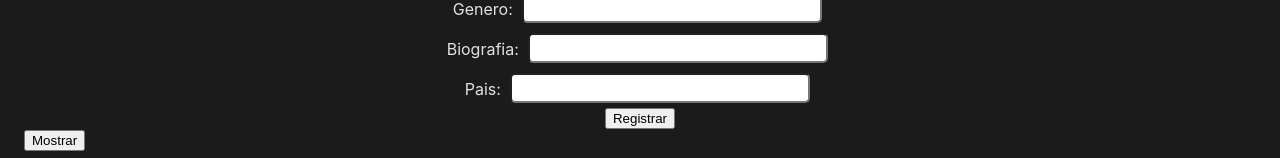
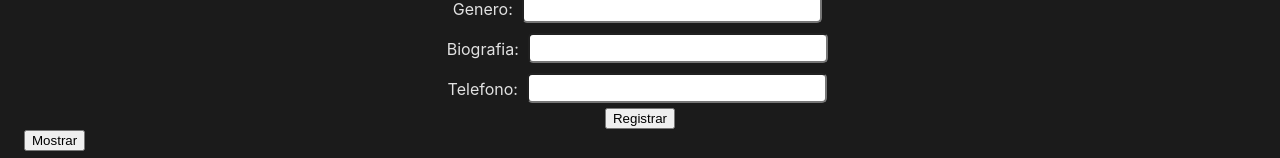
Before and after one commit to Giogap/elem, a React (Create React App) app in the folder blog/: page /formulario in a window 1280 px wide. Shown: the part 170-328 px from the top of the page. Built offline with nearby package versions, Linux system fonts and the light colour scheme; no server answers.

Commit message:
upload table bans

```diff
--- a/blog/src/Formulario/Formulario.js
+++ b/blog/src/Formulario/Formulario.js
@@ -72,7 +72,7 @@ function Formulario() {
   }
 
   const getBands = () => {
-    Axios.get("http://localhost:3001/bandas").then((response) => {
+    Axios.get("http://localhost:3001/bands").then((response) => {
       setBands(response.data);
     });
   };
@@ -95,7 +95,7 @@ function Formulario() {
           <label>Biografia: <input onChange={(event)=>{
             setBiography(event.target.value);
           }} type="text" value={biography}></input></label>
-          <label>Pais: <input onChange={(event)=>{
+          <label>Telefono: <input onChange={(event)=>{
             setPhone(event.target.value);
           }} type="text" value={phone}></input></label>
           {
```
Also changed, not shown: 1 other file (tests, documents, lock files or other folders).
